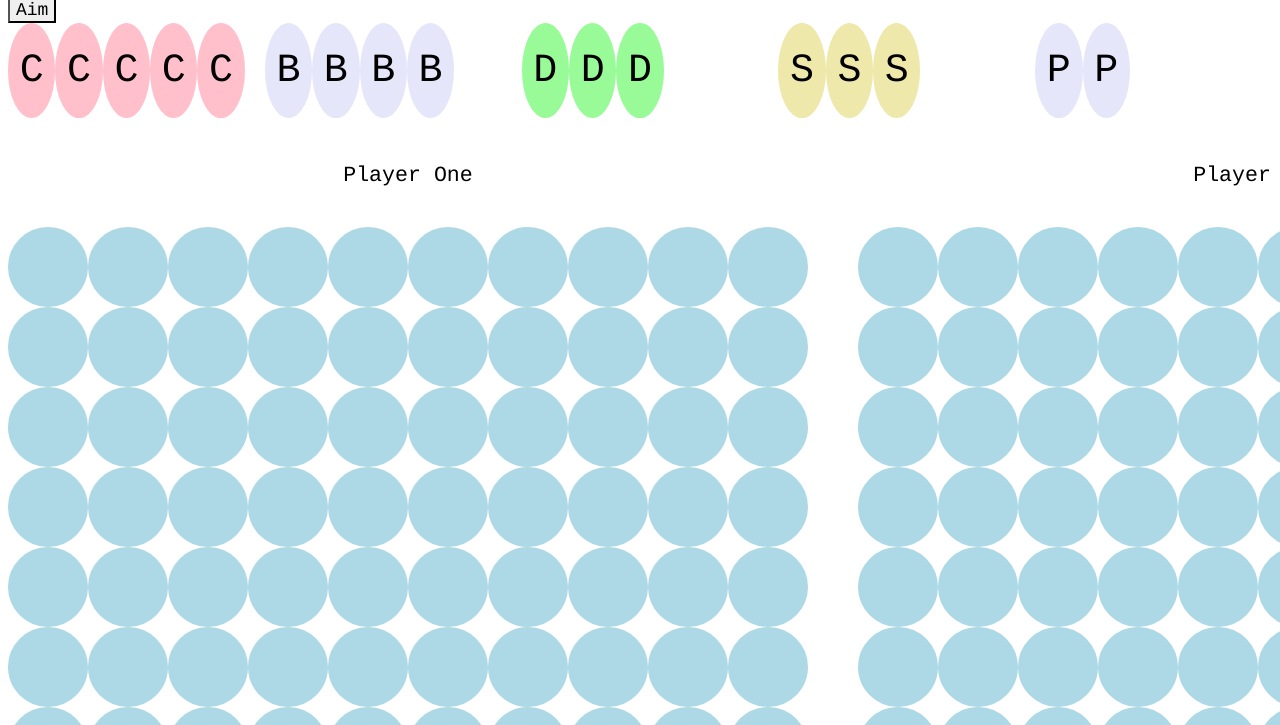
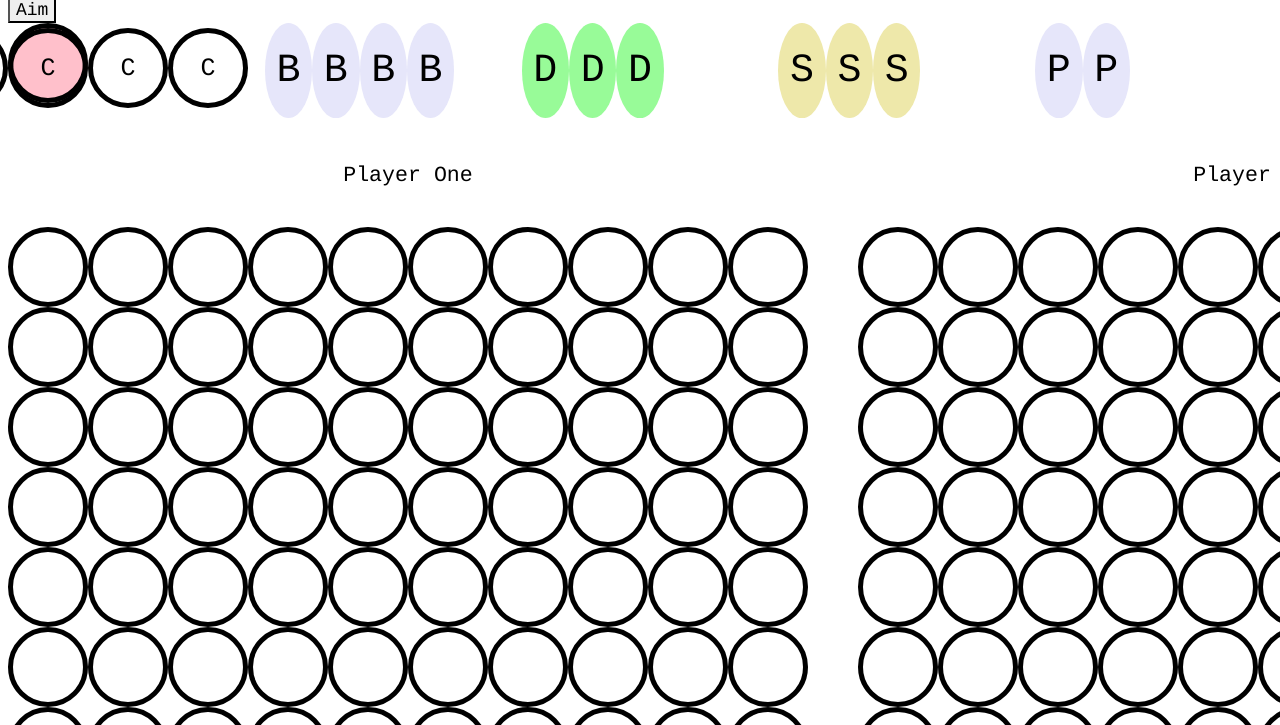
Before and after one commit to hoomanhorsey/odin-battleship, a website with bundled scripts: page index.html in a window 1280 px wide. Shown: the part 75-800 px from the top of the page. Built offline with nearby package versions, Linux system fonts and the light colour scheme.

Commit message:
Starting to remove separate shipBlock

```diff
--- a/display.js
+++ b/display.js
@@ -156,8 +156,8 @@ function squareExtendedUpdate(squareExtended, shipType, i, orientation) {
   }
 
   squareExtended.classList.add(
-    "squareContainShip",
-    "squareContainShipC",
+    // "squareContainShip",
+    // "squareContainShipC",
     "shipColorC"
   );
 
--- a/gameObjects.js
+++ b/gameObjects.js
@@ -1,6 +1,5 @@
 import {
   makeGrid,
-  positionCheckArray,
   checkMoveLegal,
   checkCollisions,
   shipBlockUpdateBoardArray,
--- a/index.html
+++ b/index.html
@@ -16,7 +16,7 @@
     <div class="playerTurn"></div>
     <div class="actionButtonDiv"><button class="actionBtn">Aim</button></div>
     <div class="gameSetup">
-      <div
+      <!-- <div
         class="shipBlock shipBlockC"
         data-orientation="horizontal"
         data-ship-type="C"
@@ -28,7 +28,25 @@
         <div class="shipBlockSub shipBlockSubC">C</div>
         <div class="shipBlockSub shipBlockSubC">C</div>
         <div class="shipBlockSub shipBlockSubC">C</div>
+      </div> -->
+      <div
+        class="square shipBlockUnplaced shipBlockUnplacedSubSquares"
+        data-player-name="playerOne"
+        data-row="2"
+        data-column="2"
+        draggable="true"
+        data-orientation="horizontal"
+        data-ship-type="C"
+        id="shipBlockC"
+      >
+        <div class="square">C</div>
+        <div class="square">C</div>
+        <div class="square">C</div>
+        <div class="square">C</div>
+        <div class="square">C</div>
       </div>
+
+      <!-- class="square squareContainShip squareContainShipC shipBlockUnplaced shipBlockUnplacedSubSquares" -->
 
       <div
         class="shipBlock shipBlockB"
--- a/style.css
+++ b/style.css
@@ -30,12 +30,8 @@
   font-size: 40px;
 }
 .shipBlockDragging {
-  border-style: dotted;
-  border-color: red;
-}
-
-.shipBlockrotate90 {
-  transform: rotate(90deg);
+  /* border-style: dotted;
+  border-color: red; */
 }
 
 .squareContainShip {
@@ -44,8 +40,18 @@
   border-color: black; */
 }
 
-.squareContainShipC,
-.shipBlockSubC,
+.shipBlockUnplaced {
+  display: grid;
+  background-color: pink;
+  display: grid;
+  grid-template-columns: 1fr 1fr 1fr 1fr 1fr;
+}
+.shipBlockUnplacedSubSquares {
+  display: grid;
+}
+
+/* .squareContainShipC, */
+/* .shipBlockSubC, */
 .shipColorC {
   display: grid;
   background-color: pink;
@@ -157,11 +163,12 @@
   display: grid;
   justify-content: center;
   align-items: center;
+  /* background-color: lightblue; */
+
   border-width: 5px;
   border-style: solid;
-  border-color: lightblue;
+  /* border-color: lightblue; */
   border-radius: 50%;
-  background-color: lightblue;
   font-size: 25px;
 
   height: 70px;
```
